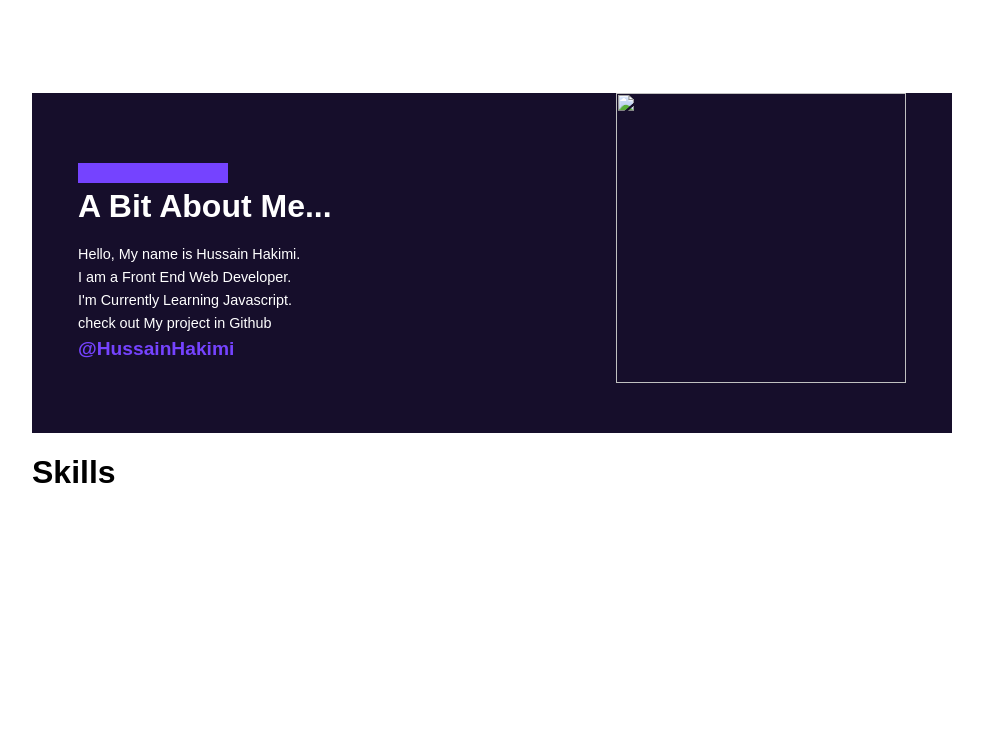
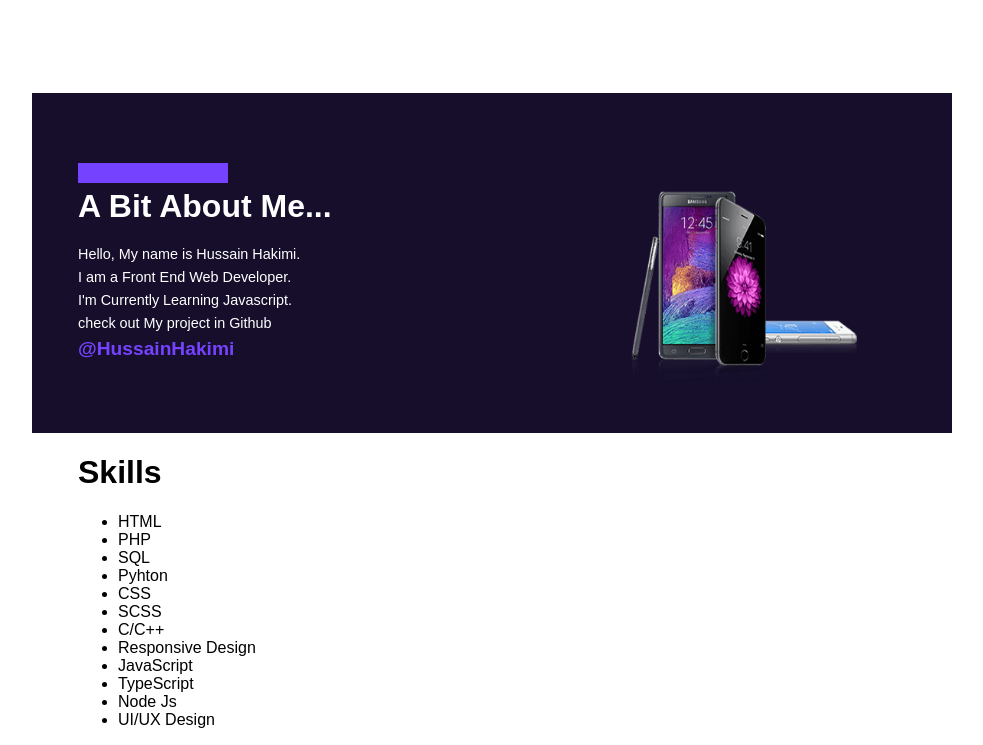
Before and after one commit to hussainHakimi/1-protfolio, a plain HTML site: page index.html in a window 1280 px wide. Shown: the part 582-1327 px from the top of the page, without its empty margins (148-1131 px from the left). Before the commit the page ends 1095 px from the top, so only its background shows below. Drawn offline with Linux system fonts and the light colour scheme.

Commit message:
Skills Part is done

```diff
--- a/index.html
+++ b/index.html
@@ -56,7 +56,7 @@
 
                 </div>
                 <div class="slide_img">
-                    <img src="product.jpg" alt="">
+                    <img src="images/product.jpg" alt="">
                 </div>
             </div>
         </div>
@@ -107,20 +107,61 @@
                     <a href="github.com/hussainhakimi">@HussainHakimi</a>
                 </div>
                 <div class="about_img">
-                    <img src="mobile.png" alt="">
+                    <img src="images/mobile.png" alt="">
                 </div>
+            </div>
+        </div>
+
+        <!-- End of ABout-->
+        <!-- Start of Skills -->
+
+        <div class="skills">
+            <div class="container">
+                <h1>Skills</h1>
+                <ul>
+                    <li>
+                        HTML
+                    </li>
+                    <li>
+                        PHP
+                    </li>
+                    <li>
+                        SQL
+                    </li>
+                    <li>
+                        Pyhton
+                    </li>
+                    <li>
+                        CSS
+                    </li>
+                    <li>
+                        SCSS
+                    </li>
+                    <li>
+                        C/C++
+                    </li>
+                    <li>
+                        Responsive Design
+                    </li>
+                    <li>
+                        JavaScript
+                    </li>
+                    <li>
+                        TypeScript
+                    </li>
+                    <li>
+                        Node Js
+                    </li>
+                    <li>
+                        UI/UX Design
+                    </li>
+                </ul>
+
             </div>
         </div>
         <style>
 
         </style>
-
-        <!-- End of ABout-->
-        <!-- Start of Skills -->
-
-        <div class="skills">
-<h1>Skills</h1>
-        </div>
         <!-- End of skills -->
         <!-- Start of Content -->
 
```
